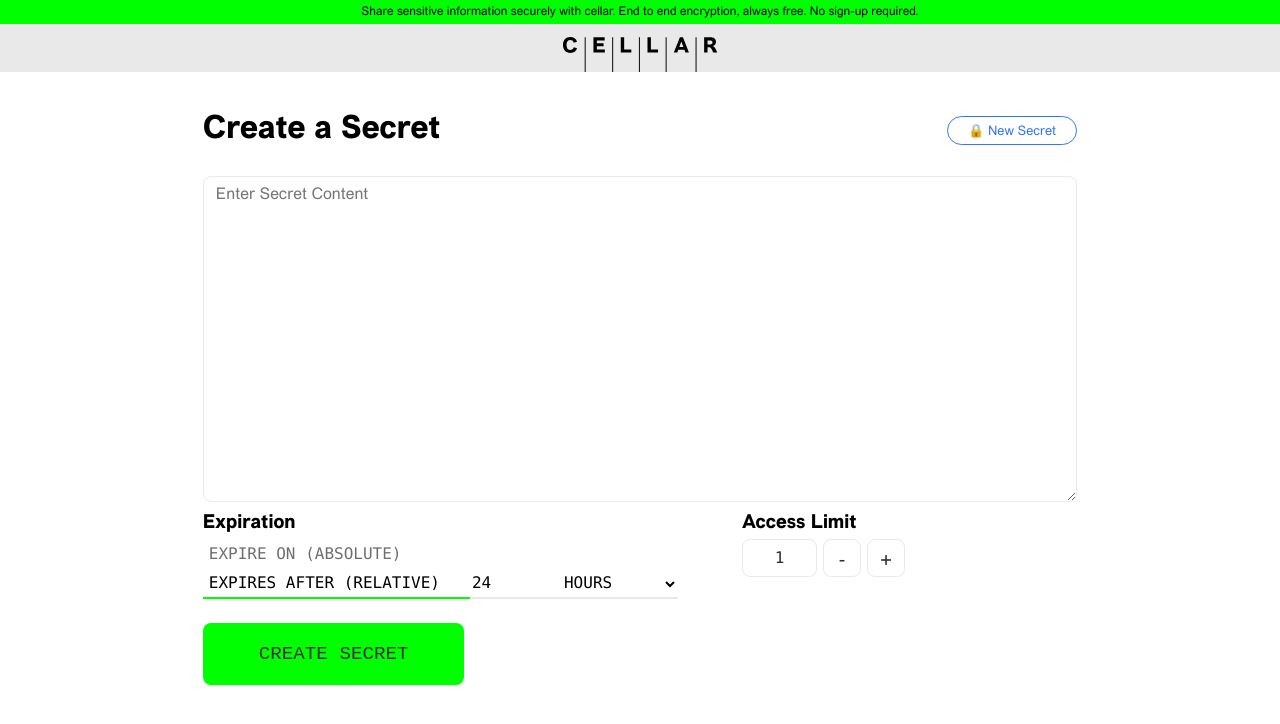
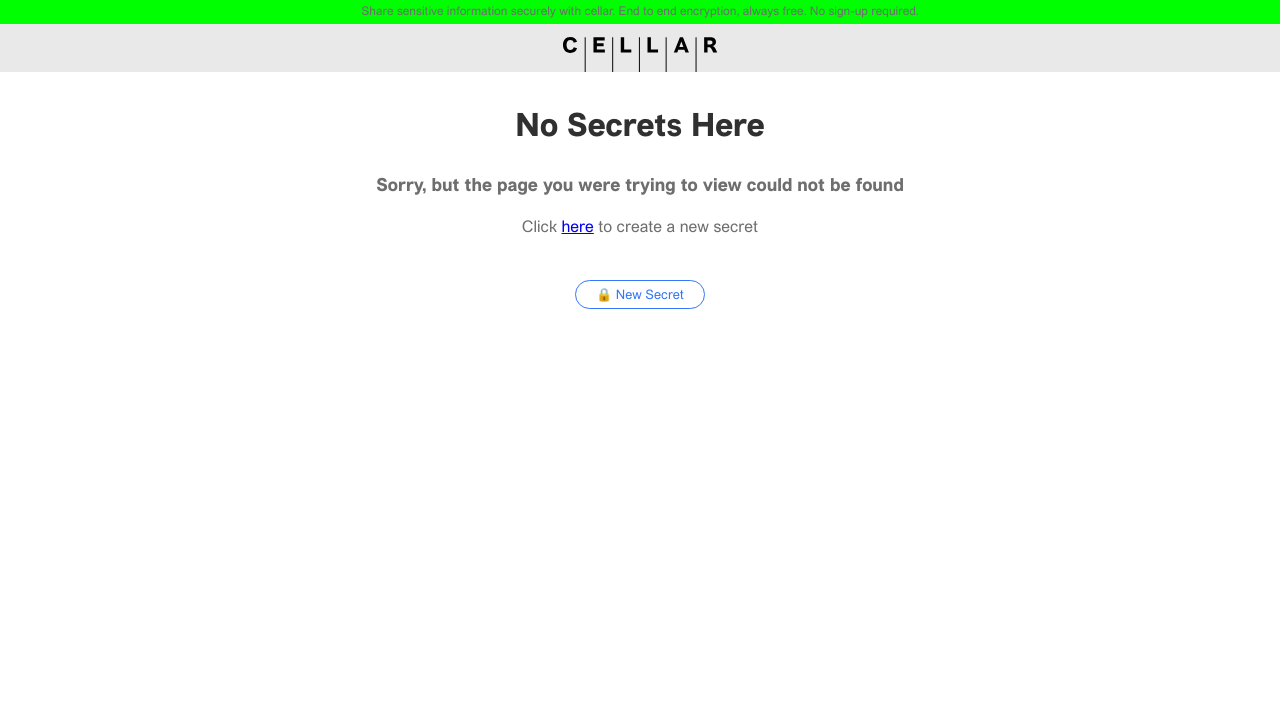
Before and after one commit to Cellar/cellar-ui, a React (Vite) app: page /secret/create in a window 1280 px wide. Shown: the top 724 px of the page. Built offline with nearby package versions, Linux system fonts and the light colour scheme; a web font is replaced by a local one.

Commit message:
Add routing and not found page
Signed-off-by: Aria Vesta <dev@ariavesta.com>

```diff
--- a/package.json
+++ b/package.json
@@ -21,7 +21,8 @@
     "dayjs": "^1.11.1",
     "normalize.css": "^8.0.1",
     "react": "^18.0.0",
-    "react-dom": "^18.0.0"
+    "react-dom": "^18.0.0",
+    "react-router-dom": "^6.27.0"
   },
   "devDependencies": {
     "@types/node": "^22.7.5",
--- a/src/App.tsx
+++ b/src/App.tsx
@@ -1,8 +1,9 @@
 import { CreateSecret } from "./pages/CreateSecret";
+import {Outlet} from "react-router-dom";
 
 const App = () => {
   return (
-    <CreateSecret />
+    <Outlet />
   );
 }
 
--- a/src/index.css
+++ b/src/index.css
@@ -33,6 +33,12 @@
     box-sizing: border-box;
 }
 
+html,
+body,
+#root {
+  height: 100%;
+}
+
 body {
     font-family: var(--font-default);
     font-size: 1rem;
--- a/src/layouts/Layout.tsx
+++ b/src/layouts/Layout.tsx
@@ -5,10 +5,11 @@ import { Header } from "../components/Header";
 import classes from './Layout.module.css'
 import Button from "../components/Button";
 
-export const Layout: React.FC<{ title: string, children: ReactNode }> = (props) => (
+export const Layout: React.FC<{ title?: string, children: ReactNode }> = (props) => (
   <div>
     <Header/>
     <main className={classes.main}>
+      {props.title && (
         <div className={classes.title}>
           <h1>{props.title}</h1>
           <div className={classes.shim}/>
@@ -16,6 +17,7 @@ export const Layout: React.FC<{ title: string, children: ReactNode }> = (props)
             <Button appearance={Button.appearances.round}>🔒 New Secret</Button>
           </div>
         </div>
+      )}
       {props.children}
     </main>
   </div>
--- a/src/main.tsx
+++ b/src/main.tsx
@@ -5,11 +5,33 @@ import React from 'react'
 import ReactDOM from 'react-dom/client'
 
 import App from './App'
+import {createBrowserRouter, RouterProvider} from "react-router-dom";
+import {CreateSecret} from "./pages/CreateSecret";
+import {AccessSecret} from "./pages/AccessSecret";
+import {NotFound} from "./pages/NotFound";
+
+const router = createBrowserRouter([
+  {
+    path: '/',
+    element: <App />,
+    errorElement: <NotFound />,
+    children: [
+      {
+        path: '/create',
+        element: <CreateSecret />
+      },
+      {
+        path: '/secret',
+        element: <AccessSecret />
+      },
+    ]
+  }
+])
 
 const root = ReactDOM.createRoot(document.getElementById('root')!)
 
 root.render(
   <React.StrictMode>
-    <App />
+    <RouterProvider router={router} />
   </React.StrictMode>
 )
--- /dev/null
+++ b/src/pages/NotFound.module.css
@@ -0,0 +1,30 @@
+.center {
+  margin: auto;
+  width: 50%;
+  padding: 10px;
+  height: 100%;
+  text-align: center;
+  vertical-align: middle;
+}
+
+h1 {
+  color: var(--color-black);
+  width: 100%;
+}
+
+h2 {
+  color: var(--color-black);
+  width: 100%;
+}
+
+p {
+  color: var(--color-gray);
+  width: 100%;
+}
+
+.message {
+  color: var(--color-gray);
+  text-wrap: balance;
+  font-size: large;
+  width: 100%;
+}
--- /dev/null
+++ b/src/pages/NotFound.tsx
@@ -0,0 +1,21 @@
+import React from "react";
+import classes from "../pages/NotFound.module.css";
+import Button from "../components/Button";
+import {Header} from "../components/Header";
+
+export const NotFound = () => {
+  return (
+    <>
+      <Header/>
+      <div className={classes.center}>
+        <h1>No Secrets Here</h1>
+        <h2 className={classes.message}>Sorry, but the page you were trying to view could not be found</h2>
+        <p>Click <a href="/create">here</a> to create a new secret</p>
+        <br />
+        <div className={classes.createButton}>
+          <Button appearance={Button.appearances.round}>🔒 New Secret</Button>
+        </div>
+      </div>
+    </>
+  );
+}
```
Also changed, not shown: src/components/accessSecret/AccessSecretDisplay.tsx (+4 -4 lines), 1 other file (tests, documents, lock files or other folders). Lines whose indentation alone changed are shown as unchanged.
